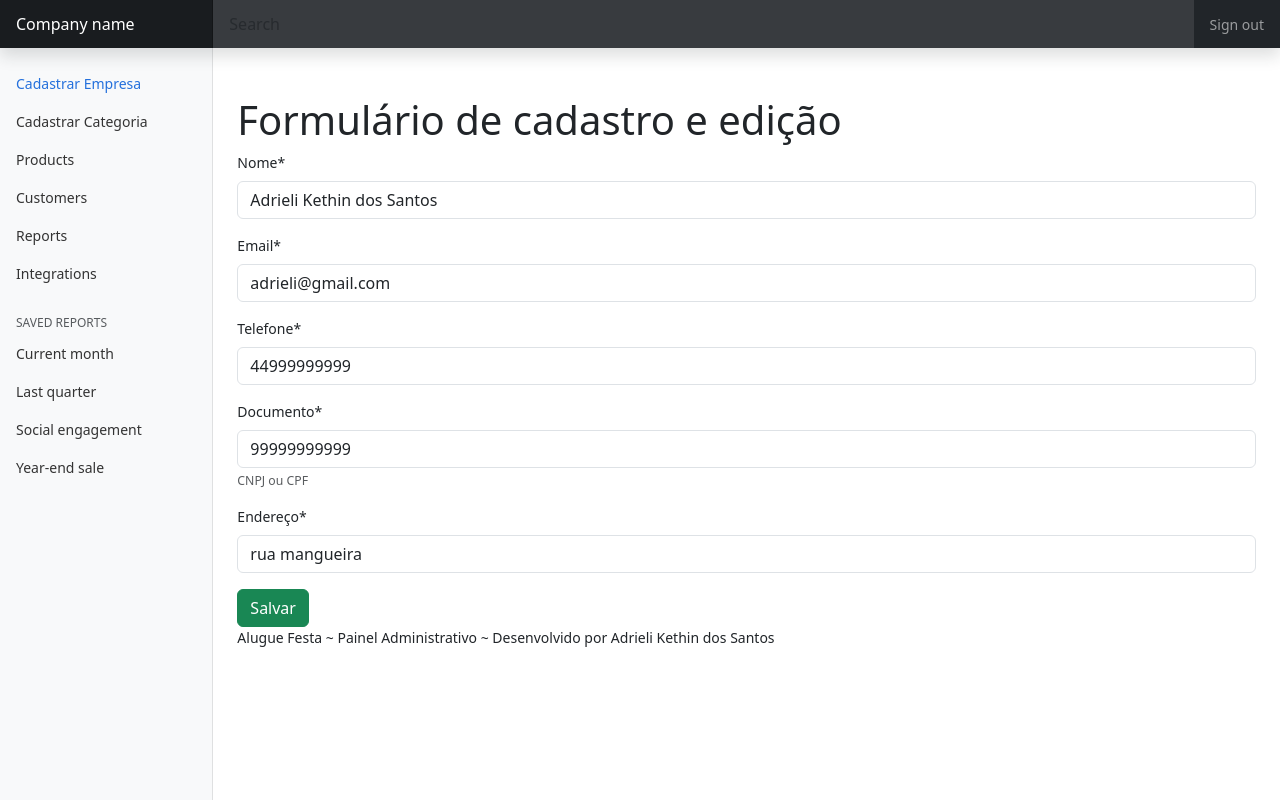
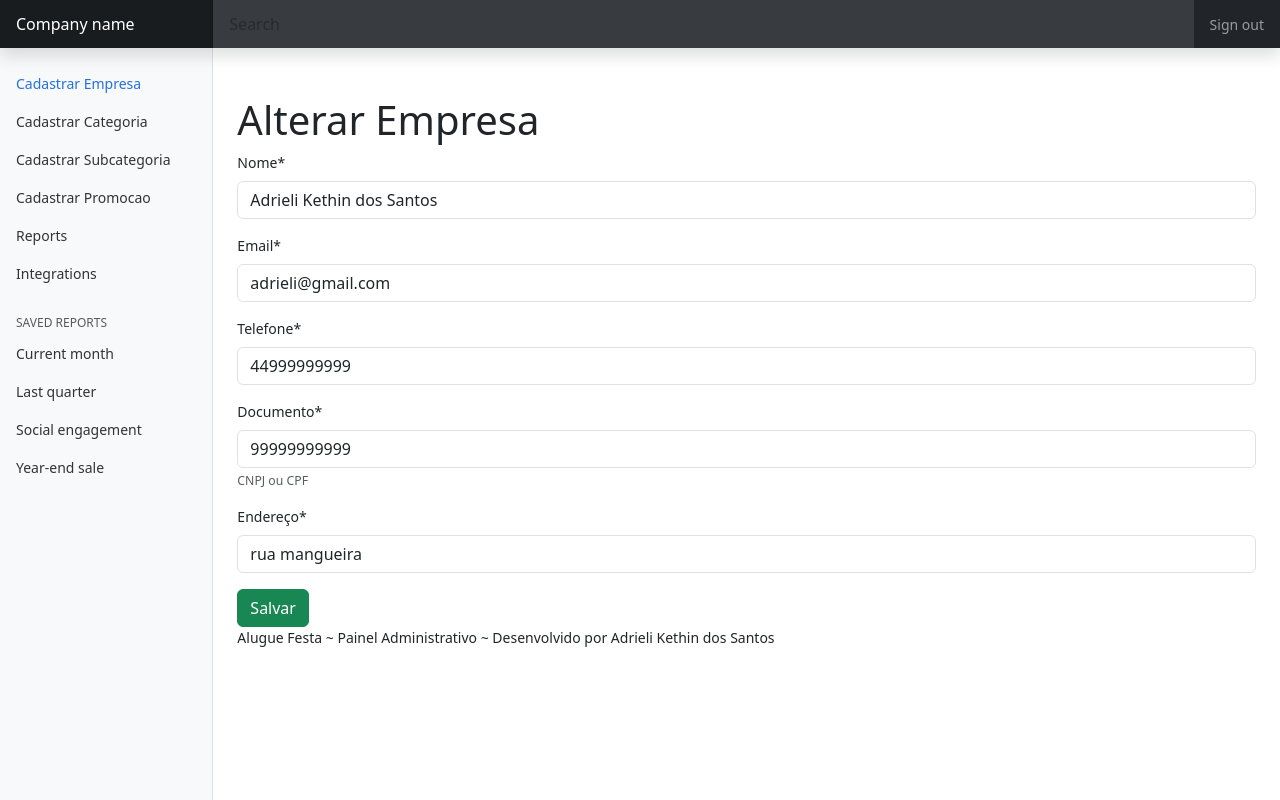
Before and after one commit to AdrieliKet/lojaVirtualPy, a Django app: page /editar/empresa/1 in a window 1280 px wide. Run offline with Django 4.2, Linux system fonts and the light colour scheme; data comes from the database, SQL or seed files in the repository; both versions use the stored data as it was after the commit; some libraries are stand-ins or nearby versions.

Commit message:
continuação dos cruds de subcategoria e promocao

```diff
--- a/cadastros/admin.py
+++ b/cadastros/admin.py
@@ -1,9 +1,9 @@
 from django.contrib import admin
-from .models import Empresa, Categoria, Subcategoria, Usuario
+from .models import Empresa, Categoria, Subcategoria, Promocao
 
 # Register your models here.
 
 admin.site.register(Empresa)
 admin.site.register(Categoria)
 admin.site.register(Subcategoria)
-admin.site.register(Usuario)
+admin.site.register(Promocao)
--- a/cadastros/models.py
+++ b/cadastros/models.py
@@ -45,7 +45,7 @@ class Subcategoria(models.Model):
     def __str__(self):
         return f"{self.nome_subcategoria} ({self.descricao_subcategoria})"
 
-class Usuario(models.Model):
+class Promocao(models.Model):
     data_inclusao = models.DateTimeField(
         auto_now=True, verbose_name="data inclusão")
     data_alteracao = models.DateTimeField(
@@ -53,17 +53,14 @@ class Usuario(models.Model):
     data_exclusao = models.DateTimeField(
         auto_now=True, verbose_name="data exclusão")
     ativo: models.BooleanField
-    nome_usuario: models.CharField(max_length=50, verbose_name="nome usuário")
-    sobrenome_usuario: models.CharField(
-        max_length=50, verbose_name="sobrenome usuário")
-    email: models.EmailField(max_length=100, unique=True)
-    senha: models.CharField(max_length=10)
-    empresa: Empresa
-    data_ultimo_registro: models.DateTimeField(
-        auto_now_add=True, verbose_name="data do último registro")
+    titulo_promocao: models.CharField(max_length=50, verbose_name="titulo promoção")
+    data_inicio= models.DateTimeField()
+    data_fim = models.DateTimeField()
+    descricao: models.CharField(max_length=200, verbose_name="descrição")
+    valor: models.DecimalField(decimal_places=2)
 
     def __str__(self):
-        return f"{self.nome_usuario}"
+        return f"{self.titulo}"
 
     class Meta:
-        verbose_name: "Usuário"
+        verbose_name: "Promoção"
--- a/cadastros/templates/cadastros/form.html
+++ b/cadastros/templates/cadastros/form.html
@@ -5,7 +5,7 @@
 {% load crispy_forms_tags %}
 
 {%block conteudo %}
-<h1 class="mt-5"> Formulário de cadastro e edição</h1>
+<h1 class="mt-5">{{ titulo|default:"Formulário de cadastro e edição" }}</h1>
 
 <form action="" method="post">
     {% csrf_token %}
--- a/cadastros/urls.py
+++ b/cadastros/urls.py
@@ -1,12 +1,19 @@
 from django.urls import path
 from .views import EmpresaCreate, EmpresaUpdate
 from .views import CategoriaCreate, CategoriaUpdate
+from .views import SubcategoriaCreate, SubcategoriaUpdate
+from .views import PromocaoCreate, PromocaoUpdate
 
 urlpatterns = [
 
     path("cadastrar/empresa/", EmpresaCreate.as_view(), name="cadastrar-empresa"),
     path("cadastrar/categoria/", CategoriaCreate.as_view(), name="cadastrar-categoria"),
+    path("cadastrar/subcategoria/", SubcategoriaCreate.as_view(), name="cadastrar-subcategoria"),
+    path("cadastrar/promocao/", PromocaoCreate.as_view(), name="cadastrar-promocao"),
 
     path("editar/empresa/<int:pk>", EmpresaUpdate.as_view(), name="editar-empresa"),
     path("editar/categoria/<int:pk>", CategoriaUpdate.as_view(), name="editar-categoria"),
+    path("editar/subcategoria/<int:pk>", SubcategoriaUpdate.as_view(), name="editar-subcategoria"),
+    path("editar/promocao/<int:pk>",
+         PromocaoUpdate.as_view(), name="editar-promocao"),
 ]
--- a/cadastros/views.py
+++ b/cadastros/views.py
@@ -1,4 +1,4 @@
-from .models import Empresa, Categoria, Subcategoria, Usuario
+from .models import Empresa, Categoria, Subcategoria, Promocao
 
 from django.urls import reverse_lazy
 
@@ -8,27 +8,118 @@ class EmpresaCreate(CreateView):
     model = Empresa
     fields = ["nome", "email", "telefone", "documento", "endereco"]
     template_name = "cadastros/form.html"
-    success_url = reverse_lazy("index")
+    success_url = reverse_lazy("listar-empresa")
+
+    def get_context_data(self, *args, **kwargs):
+        dados = super().get_context_data(*args, **kwargs)
+        dados["titulo"] = "Cadastro de Empresa"
+        return dados
 
 
 class CategoriaCreate(CreateView):
     model = Categoria
     fields = ["nome", "descricao"]
     template_name = "cadastros/form.html"
-    success_url = reverse_lazy("index")
+    success_url = reverse_lazy("listar-categoria")
+
+    def get_context_data(self, *args, **kwargs):
+        dados = super().get_context_data(*args, **kwargs)
+        dados["titulo"] = "Cadastro de Categoria"
+        return dados
+
+
+class SubcategoriaCreate(CreateView):
+    model = Subcategoria
+    fields = ["nome_subcategoria", "descricao_subcategoria", "categoria_principal"]
+    template_name = "cadastros/form.html"
+    success_url = reverse_lazy("listar-subcategoria")
+
+    def get_context_data(self, *args, **kwargs):
+        dados = super().get_context_data(*args, **kwargs)
+        dados["titulo"] = "Cadastro de Subcategoria"
+        return dados
+
+
+class PromocaoCreate(CreateView):
+    model = Promocao
+    fields = ["titulo_promocao", "data_inicio",
+              "data_fim", "descricao", "valor"]
+    template_name = "cadastros/form.html"
+    success_url = reverse_lazy("listar-promocao")
+
+    def get_context_data(self, *args, **kwargs):
+        dados = super().get_context_data(*args, **kwargs)
+        dados["titulo"] = "Cadastro de Promoção"
+        return dados
 
 
 class EmpresaUpdate(UpdateView):
     model = Empresa
     fields = ["nome", "email", "telefone", "documento", "endereco"]
     template_name = "cadastros/form.html"
-    success_url = reverse_lazy("index")
+    success_url = reverse_lazy("listar-empresa")
+
+    def get_context_data(self, *args, **kwargs):
+        dados = super().get_context_data(*args, **kwargs)
+        dados["titulo"] = "Alterar Empresa"
+        return dados
 
 
 class CategoriaUpdate(UpdateView):
     model = Categoria
     fields = ["nome", "descricao"]
     template_name = "cadastros/form.html"
-    success_url = reverse_lazy("index")
+    success_url = reverse_lazy("listar-categoria")
 
-# Create your views here.
+    def get_context_data(self, *args, **kwargs):
+        dados = super().get_context_data(*args, **kwargs)
+        dados["titulo"] = "Alterar Categoria"
+        return dados
+
+
+class SubcategoriaUpdate(UpdateView):
+    model = Subcategoria
+    fields = ["nome_subcategoria", "descricao_subcategoria", "categoria_principal"]
+    template_name = "cadastros/form.html"
+    success_url = reverse_lazy("listar-subcategoria")
+
+    def get_context_data(self, *args, **kwargs):
+        dados = super().get_context_data(*args, **kwargs)
+        dados["titulo"] = "Alterar Subcategoria"
+        return dados
+
+
+class PromocaoUpdate(UpdateView):
+    model = Promocao
+    fields = ["titulo_promocao", "data_inicio",
+              "data_fim", "descricao", "valor"]
+    template_name = "cadastros/form.html"
+    success_url = reverse_lazy("listar-promocao")
+
+    def get_context_data(self, *args, **kwargs):
+        dados = super().get_context_data(*args, **kwargs)
+        dados["titulo"] = "Alterar Promoção"
+        return dados
+
+class EmpresaDelete(DeleteView):
+    model = Empresa
+    template_name = "cadastros/delete.html"
+    success_url = reverse_lazy("listar-empresa")
+
+
+class CategoriaDelete(DeleteView):
+    model = Categoria
+    template_name = "cadastros/delete.html"
+    success_url = reverse_lazy("listar-categoria")
+
+
+class SubcategoriaDelete(DeleteView):
+    model = Subcategoria
+    template_name = "cadastros/delete.html"
+    success_url = reverse_lazy("listar-subcategoria")
+
+
+class PromocaoDelete(DeleteView):
+    model = Promocao
+    template_name = "cadastros/delete.html"
+    success_url = reverse_lazy("listar-promocao")
--- a/paginas/templates/paginas/modelo.html
+++ b/paginas/templates/paginas/modelo.html
@@ -48,26 +48,26 @@
                     <ul class="nav flex-column">
                         <li class="nav-item">
                             <a class="nav-link active" aria-current="page" href="{% url 'cadastrar-empresa' %}">
-                                <span data-feather="home" class="align-text-bottom"></span>
+                                <span data-feather="empresa" class="align-text-bottom"></span>
                                 Cadastrar Empresa
                             </a>
                         </li>
                         <li class="nav-item">
                             <a class="nav-link" href="{% url 'cadastrar-categoria' %}">
-                                <span data-feather="file" class="align-text-bottom"></span>
+                                <span data-feather="categoria" class="align-text-bottom"></span>
                                 Cadastrar Categoria
                             </a>
                         </li>
                         <li class="nav-item">
-                            <a class="nav-link" href="#">
-                                <span data-feather="shopping-cart" class="align-text-bottom"></span>
-                                Products
+                            <a class="nav-link" href="{% url 'cadastrar-subcategoria' %}">
+                                <span data-feather="subcategoria" class="align-text-bottom"></span>
+                                Cadastrar Subcategoria
                             </a>
                         </li>
                         <li class="nav-item">
-                            <a class="nav-link" href="#">
-                                <span data-feather="users" class="align-text-bottom"></span>
-                                Customers
+                            <a class="nav-link" href="{% url 'cadastrar-promocao' %}">
+                                <span data-feather="promocao" class="align-text-bottom"></span>
+                                Cadastrar Promocao
                             </a>
                         </li>
                         <li class="nav-item">
```
Also changed, not shown: cadastros/templates/cadastros/list/empresa.html (added, +60 -0 lines), cadastros/migrations/0003_promocao_delete_usuario.py (added), cadastros/templates/cadastros/delete.html (added), db.sqlite3.
